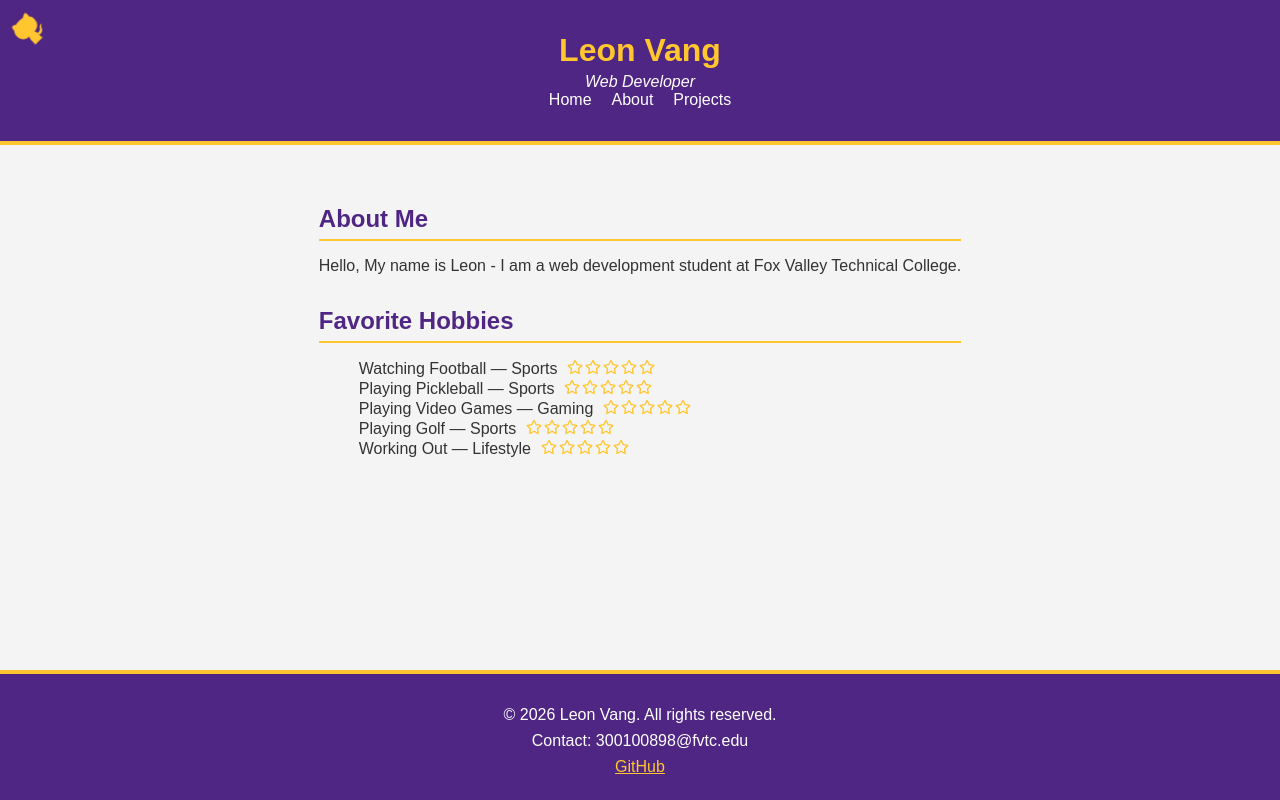
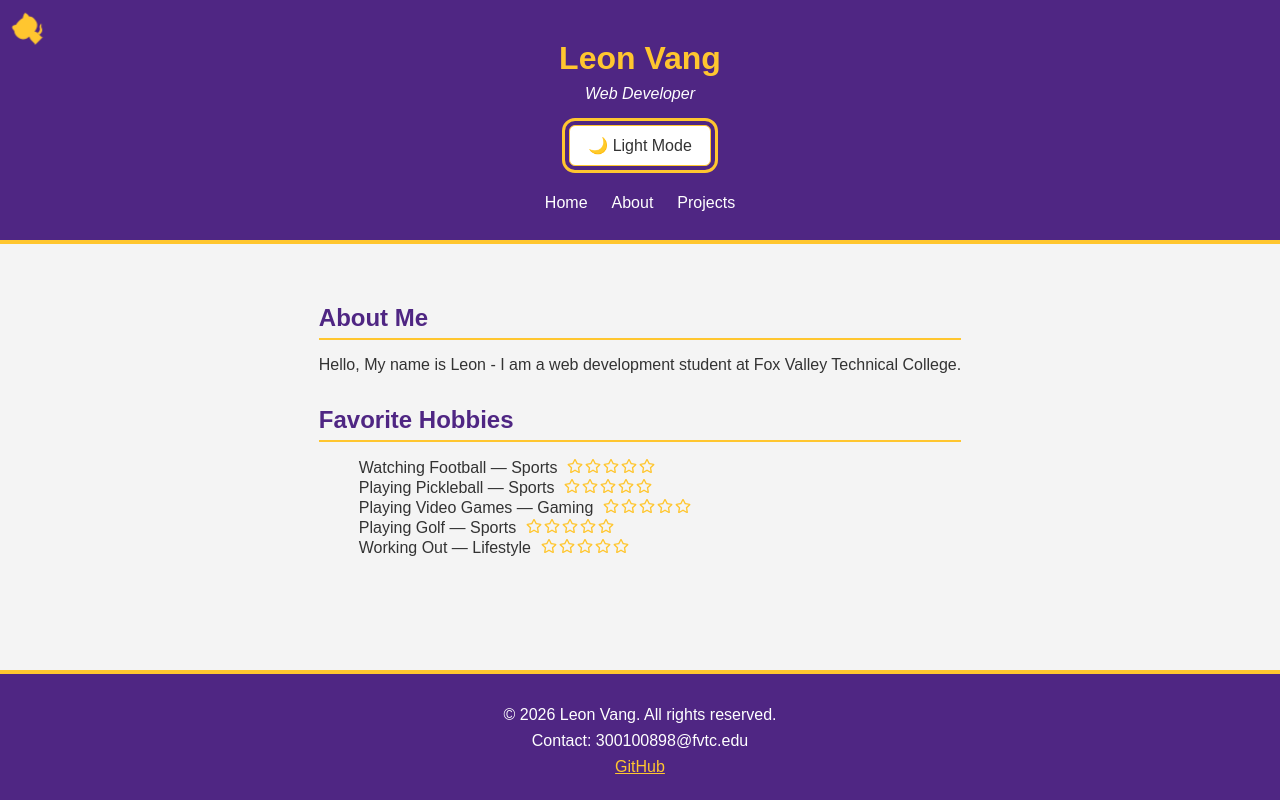
Before and after one commit to Lvang05/Lvang05.github.io, a React (Vite) app: page / in a window 1280 px wide. Built offline with nearby package versions, Linux system fonts and the light colour scheme.

Commit message:
Finished with Theme switcher

```diff
--- a/src/App.css
+++ b/src/App.css
@@ -1,9 +1,20 @@
-:root {
+:root,
+.app.light {
   --bg-color: #f4f4f4;
   --primary-color: #4F2683;
   --accent-color: #FFC62F;
   --text-color: #333;
   --white: #ffffff;
+  --header-text: #ffffff;
+}
+
+.app.dark {
+  --bg-color: #1a1a1a;
+  --primary-color: #2a1548;
+  --accent-color: #FFC62F;
+  --text-color: #f5f5f5;
+  --white: #121212;
+  --header-text: #f5f5f5;
 }
 
 body {
@@ -11,20 +22,25 @@ body {
   font-family: Arial, sans-serif;
   background-color: var(--bg-color);
   color: var(--text-color);
+  transition: background-color 0.3s ease, color 0.3s ease;
 }
 
 .app {
   min-height: 100vh;
   display: flex;
   flex-direction: column;
+  background-color: var(--bg-color);
+  color: var(--text-color);
+  transition: background-color 0.3s ease, color 0.3s ease;
 }
 
 header {
   background-color: var(--primary-color);
-  color: var(--white);
-  padding: 32px 20px;
+  color: var(--header-text);
+  padding: 40px 20px 28px;
   text-align: center;
   border-bottom: 4px solid var(--accent-color);
+  transition: background-color 0.3s ease, color 0.3s ease, border-color 0.3s ease;
 }
 
 header h1 {
@@ -34,9 +50,13 @@ header h1 {
 }
 
 header p {
-  margin: 4px 0 0;
+  margin: 8px 0 0;
   font-style: italic;
-  color: var(--white);
+  color: var(--header-text);
+}
+
+nav {
+  margin-top: 28px;
 }
 
 nav ul {
@@ -51,8 +71,8 @@ nav li {
 }
 
 nav a {
-  color: var(--white);
-  margin: 0 10px;
+  color: var(--header-text);
+  margin: 0 12px;
   text-decoration: none;
   transition: color 0.2s;
 }
@@ -79,12 +99,17 @@ section h2 {
   padding-bottom: 6px;
 }
 
+.app.dark section h2 {
+  color: var(--accent-color);
+}
+
 footer {
   background-color: var(--primary-color);
-  color: var(--white);
+  color: var(--header-text);
   text-align: center;
   padding: 24px;
   border-top: 4px solid var(--accent-color);
+  transition: background-color 0.3s ease, color 0.3s ease, border-color 0.3s ease;
 }
 
 footer p {
@@ -94,3 +119,31 @@ footer p {
 footer a {
   color: var(--accent-color);
 }
+
+.theme-toggle {
+  display: inline-block;
+  margin: 22px 0 0;
+  border: 1px solid var(--accent-color);
+  border-radius: 6px;
+  padding: 10px 18px;
+  cursor: pointer;
+  font-size: 16px;
+  line-height: 1.2;
+  background-color: var(--white);
+  color: var(--text-color);
+  transition: background-color 0.2s ease, color 0.2s ease;
+}
+
+.theme-toggle:hover {
+  background-color: var(--accent-color);
+  color: #1a1a1a;
+}
+
+.theme-toggle:focus {
+  outline: none;
+}
+
+.theme-toggle:focus-visible {
+  outline: 3px solid var(--accent-color);
+  outline-offset: 4px;
+}
--- a/src/App.jsx
+++ b/src/App.jsx
@@ -1,3 +1,5 @@
+import { useState } from 'react'
+
 import Header from './Components/Header'
 import Nav from './Components/Nav'
 import Footer from './Components/Footer'
@@ -6,23 +8,33 @@ import GitHubCorner from './Components/GitHubCorner'
 import HobbyList from './Components/HobbyList'
 
 const App = () => {
+  const [theme, setTheme] = useState('light')
+
+  const onToggleTheme = () => {
+    setTheme(theme === 'light' ? 'dark' : 'light')
+  }
 
   return (
-    <div className="app">
-      <GitHubCorner />
-      <Header name="Leon Vang" tagline="Web Developer">
-        <Nav />
+    <div className={theme === 'dark' ? 'app dark' : 'app light'}>
+      <GitHubCorner theme={theme} />
+      <Header
+        name="Leon Vang"
+        tagline="Web Developer"
+        theme={theme}
+        onToggleTheme={onToggleTheme}
+      >
+        <Nav theme={theme} />
       </Header>
-      <main>
+      <main className={theme === 'dark' ? 'main dark' : 'main light'}>
         <section>
           <h2>About Me</h2>
           <p>Hello, My name is Leon - I am a web development student at Fox Valley Technical College.</p>
         </section>
         <section>
-          <HobbyList />
+          <HobbyList theme={theme} />
         </section>
       </main>
-      <Footer />
+      <Footer theme={theme} />
     </div>
   )
 }
--- a/src/Components/Footer.jsx
+++ b/src/Components/Footer.jsx
@@ -1,6 +1,6 @@
-const Footer = () => {
+const Footer = ({ theme }) => {
     return (
-        <footer>
+        <footer className={theme === 'dark' ? 'footer dark' : 'footer light'}>
             <p>&copy; 2026 Leon Vang. All rights reserved.</p>
             <p>Contact: 300100898@fvtc.edu</p>
             <a href="#">GitHub</a>
--- a/src/Components/Header.jsx
+++ b/src/Components/Header.jsx
@@ -1,8 +1,11 @@
-const Header = ({ name, tagline, children }) => {
+import ThemeToggle from './ThemeToggle'
+
+const Header = ({ name, tagline, theme, onToggleTheme, children }) => {
     return (
-        <header>
+        <header className={theme === 'dark' ? 'header dark' : 'header light'}>
             <h1>{name}</h1>
             <p>{tagline}</p>
+            <ThemeToggle theme={theme} onToggleTheme={onToggleTheme} />
             {children}
         </header>
     )
--- a/src/Components/Nav.jsx
+++ b/src/Components/Nav.jsx
@@ -1,6 +1,6 @@
-const Nav = () => {
+const Nav = ({ theme }) => {
     return (
-        <nav>
+        <nav className={theme === 'dark' ? 'nav dark' : 'nav light'}>
             <ul>
                 <li><a href="#Home">Home</a></li>
                 <li><a href="#About">About</a></li>
--- /dev/null
+++ b/src/Components/ThemeToggle.jsx
@@ -0,0 +1,31 @@
+import { useEffect, useRef } from 'react'
+
+const ThemeToggle = ({ theme, onToggleTheme }) => {
+    const buttonRef = useRef(null)
+    const isFirstRender = useRef(true)
+
+    useEffect(() => {
+        if (isFirstRender.current) {
+            isFirstRender.current = false
+            return
+        }
+
+        buttonRef.current.focus()
+    }, [theme])
+
+    const label = theme === 'light' ? 'Switch to Dark Mode' : 'Switch to Light Mode'
+    const current = theme === 'light' ? 'Light Mode' : 'Dark Mode'
+
+    return (
+        <button
+            ref={buttonRef}
+            className="theme-toggle"
+            onClick={onToggleTheme}
+            aria-label={label}
+        >
+            {theme === 'light' ? '🌙' : '☀️'} {current}
+        </button>
+    )
+}
+
+export default ThemeToggle
```
